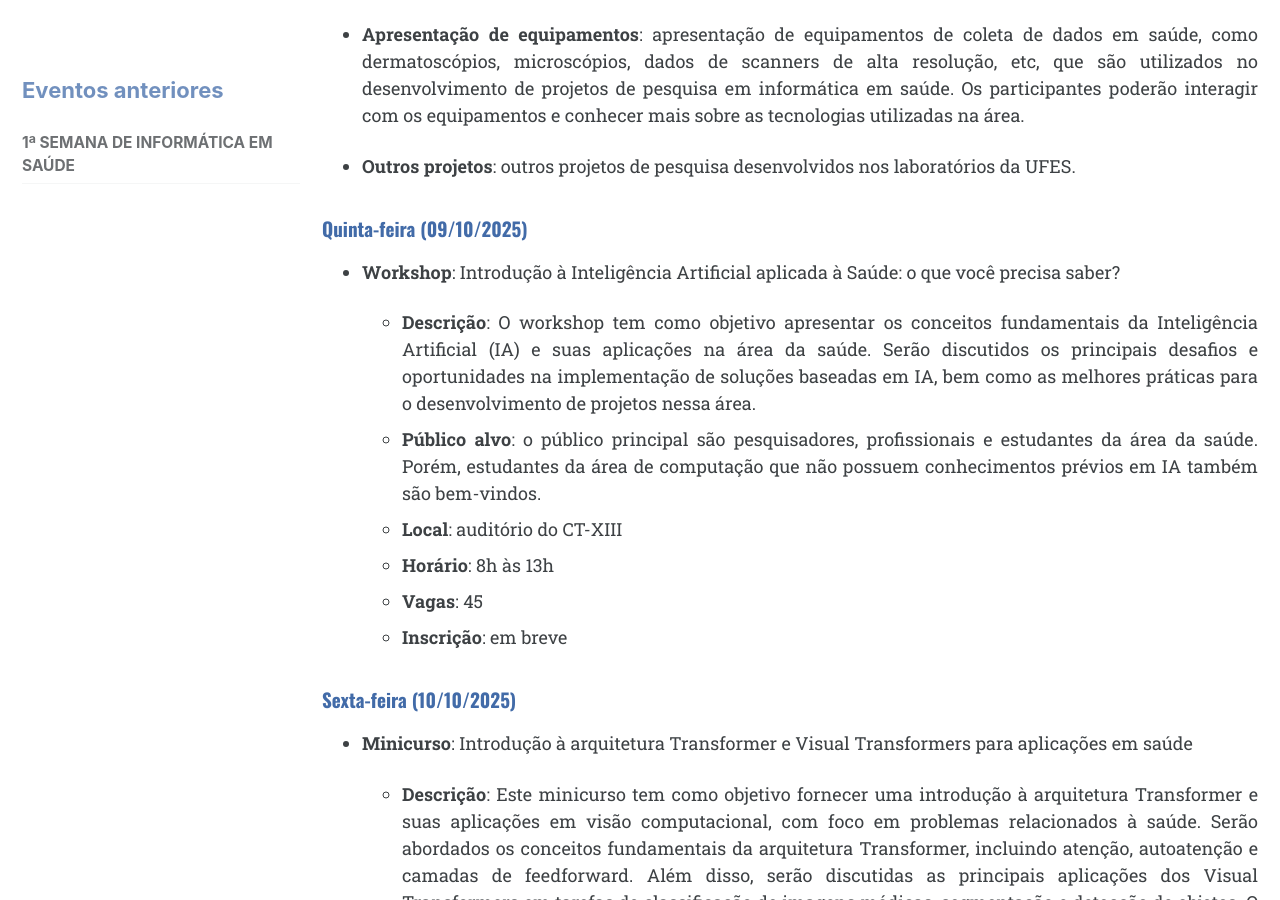
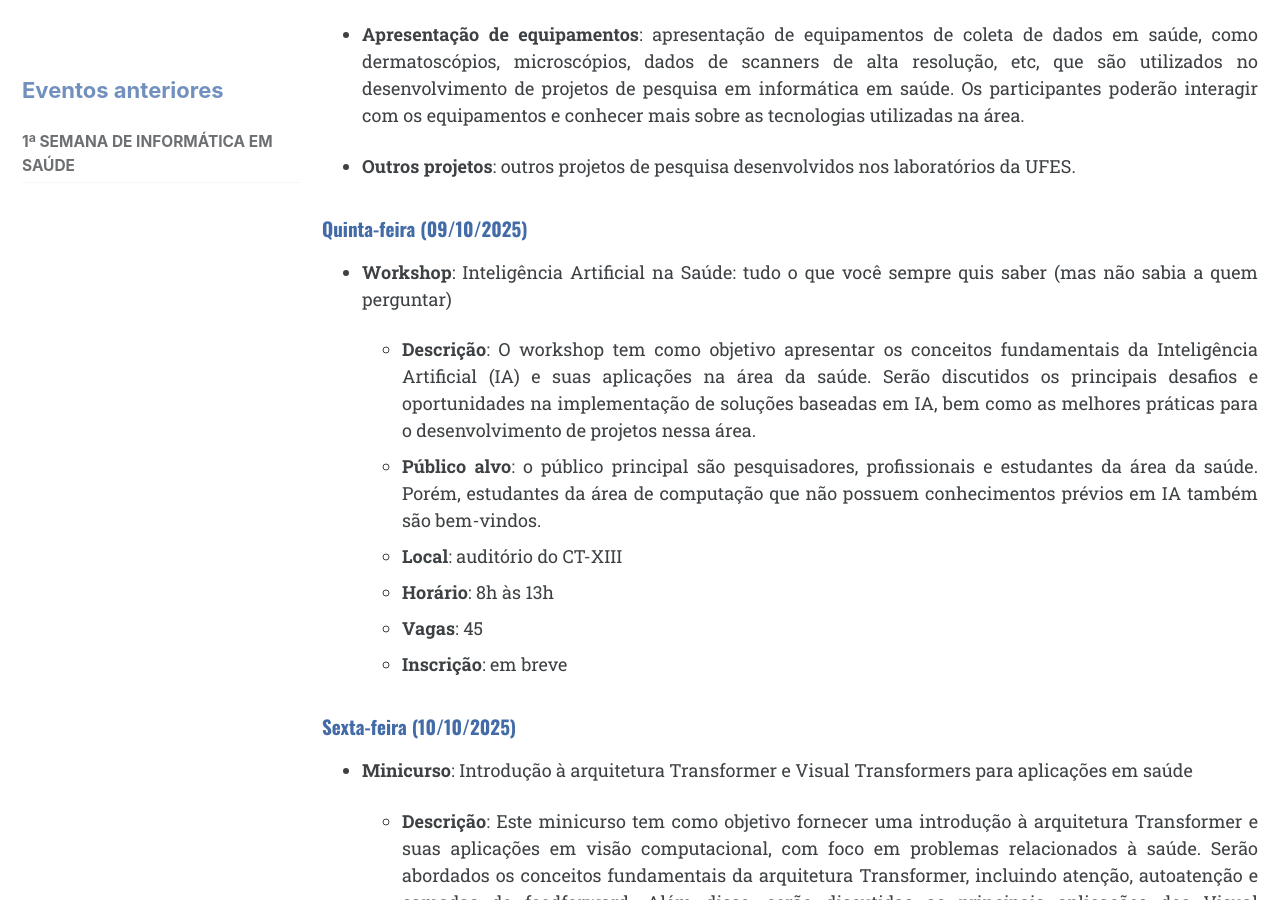
Before and after one commit to life-ufes/site, a Jekyll site: the page built from _pages/semana.md, in a window 1280 px wide and 900 px high, scrolled down 2753 px. Built offline with Jekyll 4.4.1, drawn with Linux system fonts in a browser that asks for light colours; cached includes are drawn as plain includes.

Commit message:
atualizando sis

```diff
--- a/_pages/semana.md
+++ b/_pages/semana.md
@@ -62,7 +62,7 @@ Principais projetos a serem apresentados:
 
 #### Quinta-feira (09/10/2025)
 
-- **Workshop**: Introdução à Inteligência Artificial aplicada à Saúde: o que você precisa saber?
+- **Workshop**: Inteligência Artificial na Saúde: tudo o que você sempre quis saber (mas não sabia a quem perguntar)
 
   - **Descrição**: O workshop tem como objetivo apresentar os conceitos fundamentais da Inteligência Artificial (IA) e suas aplicações na área da saúde. Serão discutidos os principais desafios e oportunidades na implementação de soluções baseadas em IA, bem como as melhores práticas para o desenvolvimento de projetos nessa área.
   - **Público alvo**: o público principal são pesquisadores, profissionais e estudantes da área da saúde. Porém, estudantes da área de computação que não possuem conhecimentos prévios em IA também são bem-vindos.
```
